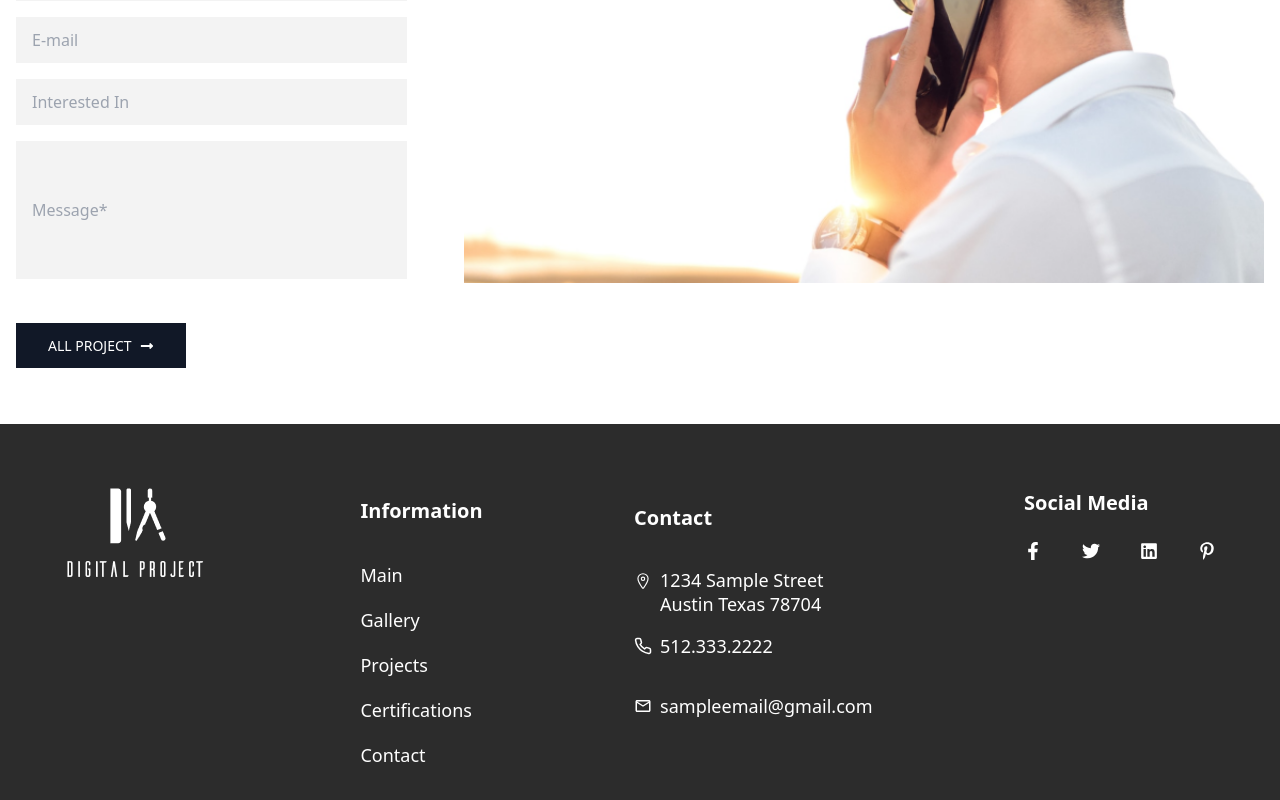
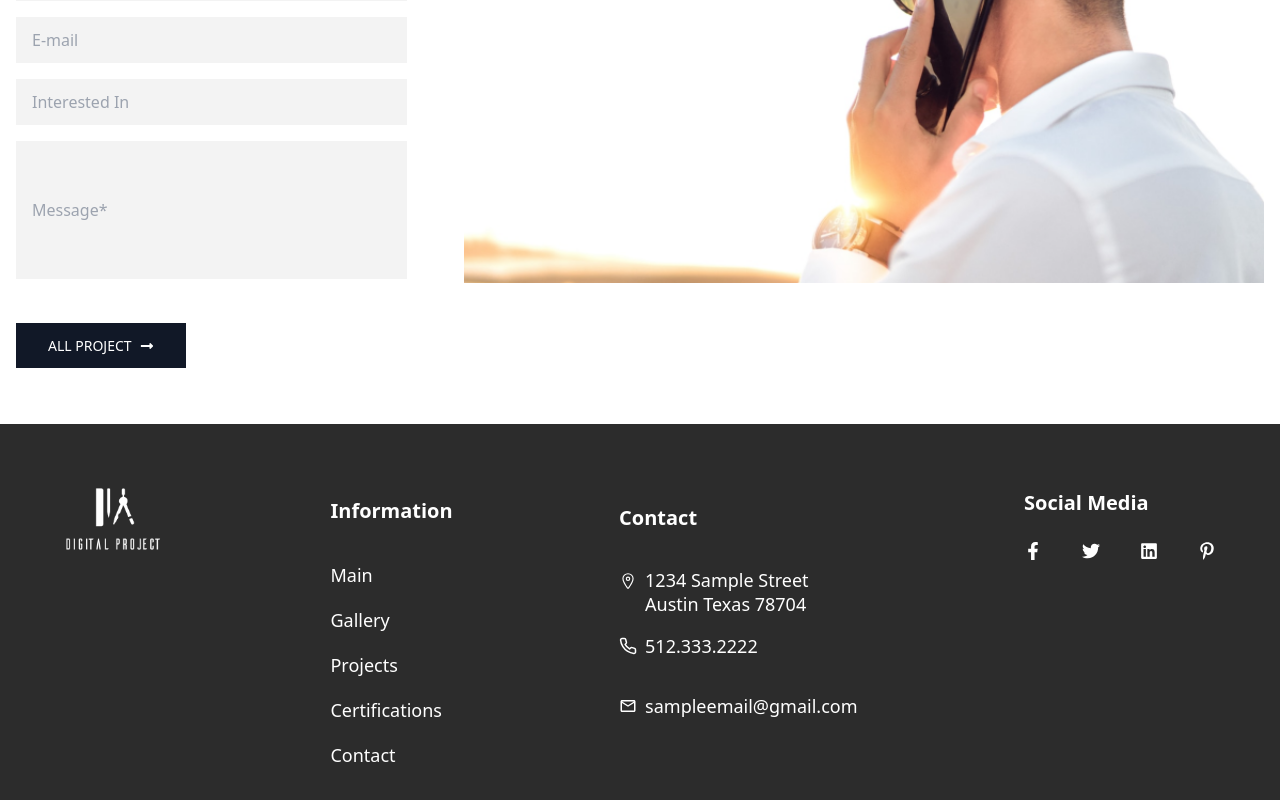
Before and after one commit to haseeburrehmanjs/Architects-Website, a Next.js app: page / in a window 1280 px wide. Shown: the part 3392-4192 px from the top of the page. Built offline with nearby package versions, Linux system fonts and the light colour scheme.

Commit message:
footer-completed-100%

```diff
--- a/app/component/Footer.tsx
+++ b/app/component/Footer.tsx
@@ -19,9 +19,9 @@
 const Footer = () => {
     return (
         <section className='bg-[#2c2c2c] w-[100%] p-16 mt-10'>
-            <div className='flex justify-between'>
+            <div className='flex justify-between flex-wrap gap-10'>
                 <div>
-                    <Image src={FooterLogo} alt='footerLogo' />
+                    <Image className='sm:w-[100px] w-[200px]' src={FooterLogo} alt='footerLogo' />
                 </div>
                 <div>
                     <ul className='text-white text-[18px] leading-[45px]'>
```
